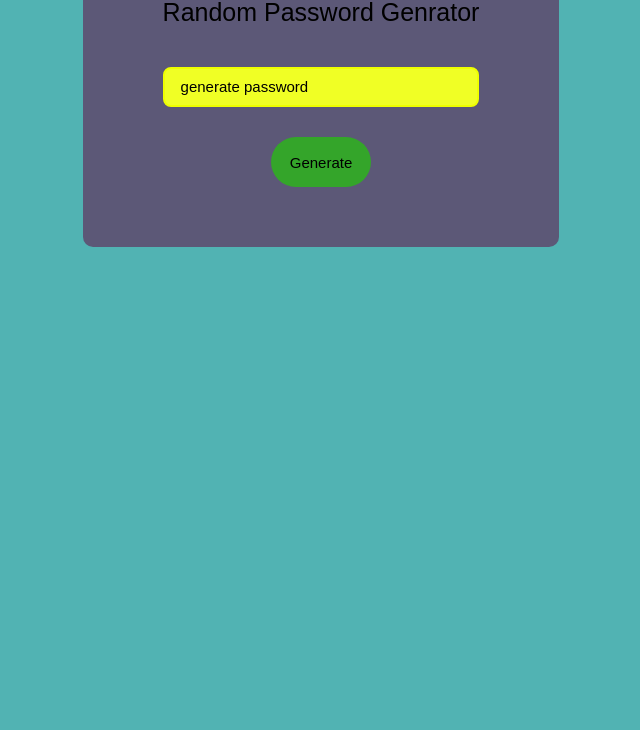
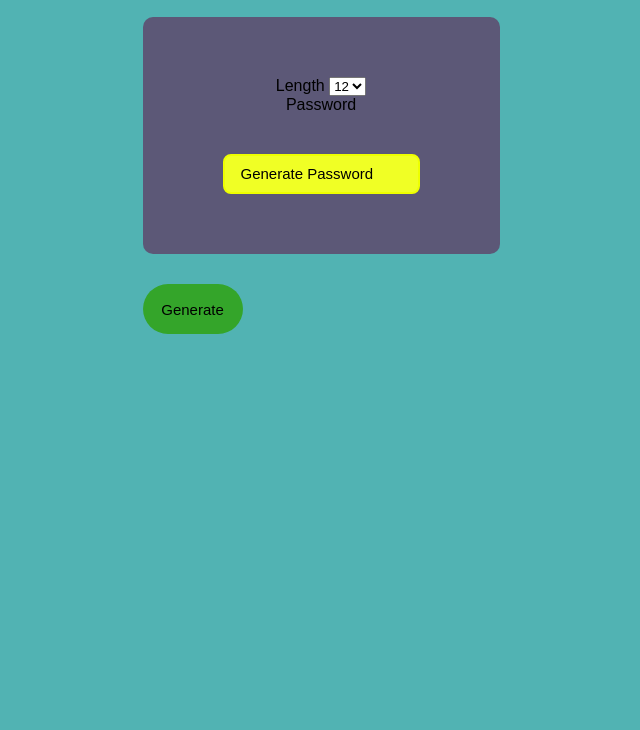
Before and after one commit to sagarj0/Front-End-projects, a plain HTML site: page Random Password Genrator/index.html in a window 1280 px wide. Shown: the part 70-800 px from the top of the page, without its empty margins (319-959 px from the left). Drawn offline with Linux system fonts and the light colour scheme.

Commit message:
Update index.html

```diff
--- a/Random Password Genrator/index.html
+++ b/Random Password Genrator/index.html
@@ -10,17 +10,34 @@
   </head>
 
   <body>
+    <div class="container">
+      <h3 class="heading">Random Password Genrator</h3>
       <div class="main">
-      <label class="heading" for="password">
-        Random Password Genrator
+        <div>
+          <label for="length">Length</label>
+          <select id="length" class="select">
+            <option value="4">4</option>
+            <option value="8">8</option>
+            <option value="12" selected>12</option>
+            <option value="16">16</option>
+            <option value="24">24</option>
+          </select>
+        </div>
+
+        <div>
+          <label for="password">
+            Password
             <input
               class="input"
               type="text"
-          placeholder="generate password"
+              placeholder="Generate Password"
               id="password"
               readonly
             />
           </label>
+        </div>
+      </div>
+
       <button class="button" onclick="randomPasswordGen()">Generate</button>
     </div>
   </body>
```
Lines whose indentation alone changed are shown as unchanged.
